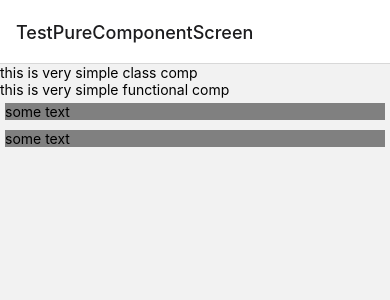
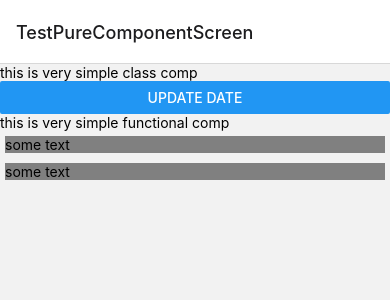
Before and after one commit to firdousali86/D19BTraining, a React Native app: screen /TestPureComponentScreen in a window 390 px wide. Shown: the top 300 px of the page. Built offline with nearby package versions, Linux system fonts and the light colour scheme.

Commit message:
adding state on decision making

```diff
--- a/src/containers/TestPureComponentScreen/SampleClassComp.js
+++ b/src/containers/TestPureComponentScreen/SampleClassComp.js
@@ -1,13 +1,21 @@
-import {Text, View} from 'react-native';
+import {Button, Text, View} from 'react-native';
 import React, {Component} from 'react';
 import _ from 'lodash';
 
 export class SampleClassComp extends Component {
+  constructor(props) {
+    super(props);
+
+    this.state = {datetime: undefined};
+  }
+
   shouldComponentUpdate(nextProps, nextState) {
-    // console.log(nextProps);
+    console.log('should component update called');
 
     // return nextProps.enteredText !== this.props.enteredText;
-    return !_.isEqual(this.props, nextProps);
+    return (
+      !_.isEqual(this.props, nextProps) || !_.isEqual(this.state, nextState)
+    );
   }
 
   //   componentDidUpdate() {
@@ -23,6 +31,14 @@ export class SampleClassComp extends Component {
       <View>
         <Text>this is very simple class comp</Text>
         <Text>{enteredText}</Text>
+        <Text>{this.state.datetime}</Text>
+
+        <Button
+          title={'Update date'}
+          onPress={() => {
+            this.setState({datetime: Date()});
+          }}
+        />
       </View>
     );
   }
```
